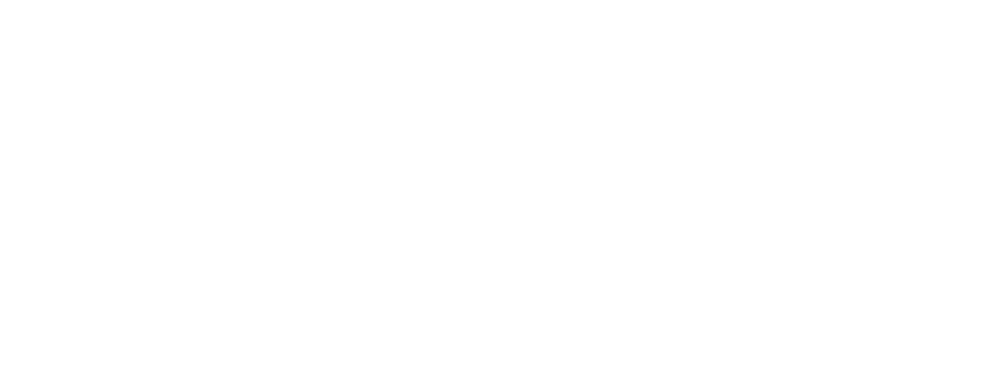
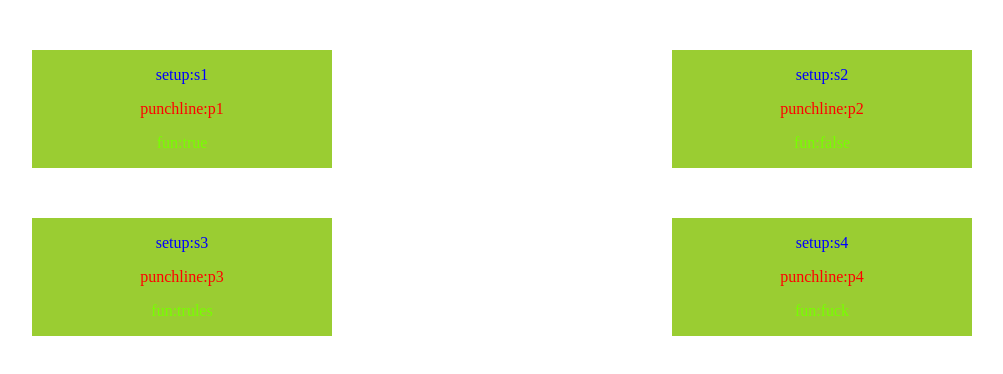
Before and after one commit to Ali-Afifi-Hussain/css-notes, a React app: page / in a window 1280 px wide. Shown: the whole page, without its empty margins (218-1221 px from the left). Built offline with nearby package versions, Linux system fonts and the light colour scheme.

Commit message:
finish the mapping with react

```diff
--- a/src/Header.js
+++ /dev/null
@@ -1,2 +0,0 @@
-import React from "react";
-export const Header=<h1>ail afifi</h1>
--- a/src/index.css
+++ b/src/index.css
@@ -4,3 +4,29 @@ body{
     padding:0;
 
 }
+.app{
+    display: grid;
+    grid-template-columns: 1fr 1fr;
+}
+.punchline{
+    color:red;
+    display: flex;
+    justify-content: center;
+}
+.setup{
+    color:blue;
+    display: flex;
+    justify-content: center;
+}
+.fun{
+    color:rgb(119, 255, 0);
+    display: flex;
+    justify-content: center;
+}
+
+.jokecontainer{
+    margin-top: 50px;
+    margin-left: 250px;
+    background-color: yellowgreen;
+    width:300px;
+}
--- a/src/index.js
+++ b/src/index.js
@@ -1,16 +1,18 @@
 import React from 'react';
 import ReactDOM  from 'react-dom';
-// import { Header } from './Header';
-// import Navbar from './Navbar';
-// import Content from './Content';
+import Joke from './joke';
+import {joketext} from './joketext';
 import "./index.css";
 function App(){
+    const jokeelements=joketext.map((item)=>{
+        return(
+            <Joke prop={item}/>
+        )
+    })
 return(
-    <div>
-
-
+    <div className='app'>
+        {jokeelements}
     </div>
 )
 }
-
-ReactDOM.render(<App/>,document.getElementById("root2"))
+ReactDOM.render(<App/>,document.getElementById("root1"))
--- /dev/null
+++ b/src/joke.js
@@ -0,0 +1,10 @@
+import React from "react";
+export default function Joke({prop}){
+    return(
+        <div className="jokecontainer">
+            <p className="setup">setup:{prop.setup} </p>
+            <p className="punchline">punchline:{prop.punchline} </p>
+            <p className="fun">fun:{prop.fun}</p>
+        </div>
+    )
+}
--- /dev/null
+++ b/src/joketext.js
@@ -0,0 +1,22 @@
+export const joketext=[
+    {
+        setup:"s1",
+        punchline:"p1",
+        fun:"true"
+    },
+    {
+        setup:"s2",
+        punchline:"p2",
+        fun:"false"
+    },
+    {
+        setup:"s3",
+        punchline:"p3",
+        fun:"trules"
+    },
+    {
+        setup:"s4",
+        punchline:"p4",
+        fun:"fuck"
+    }
+]
```
Also changed, not shown: src/Navbar.js (deleted, +0 -9 lines).
